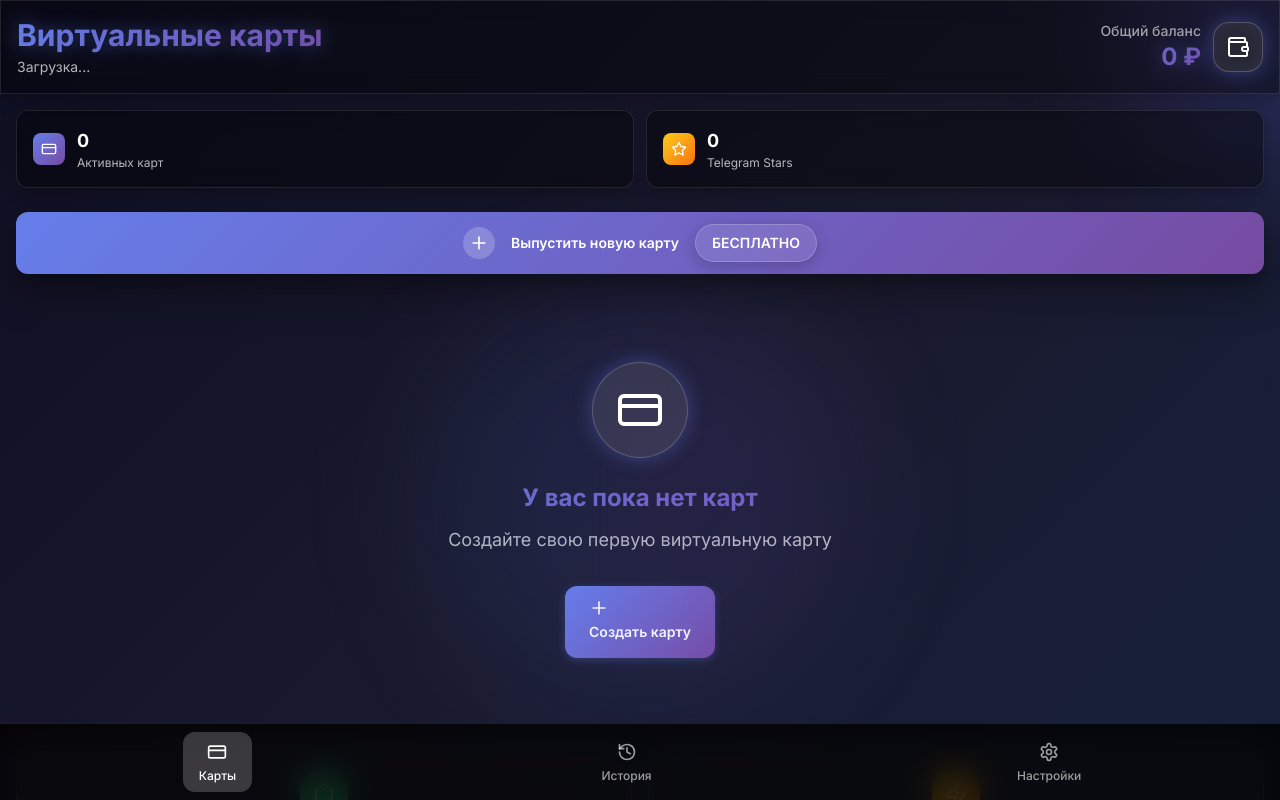
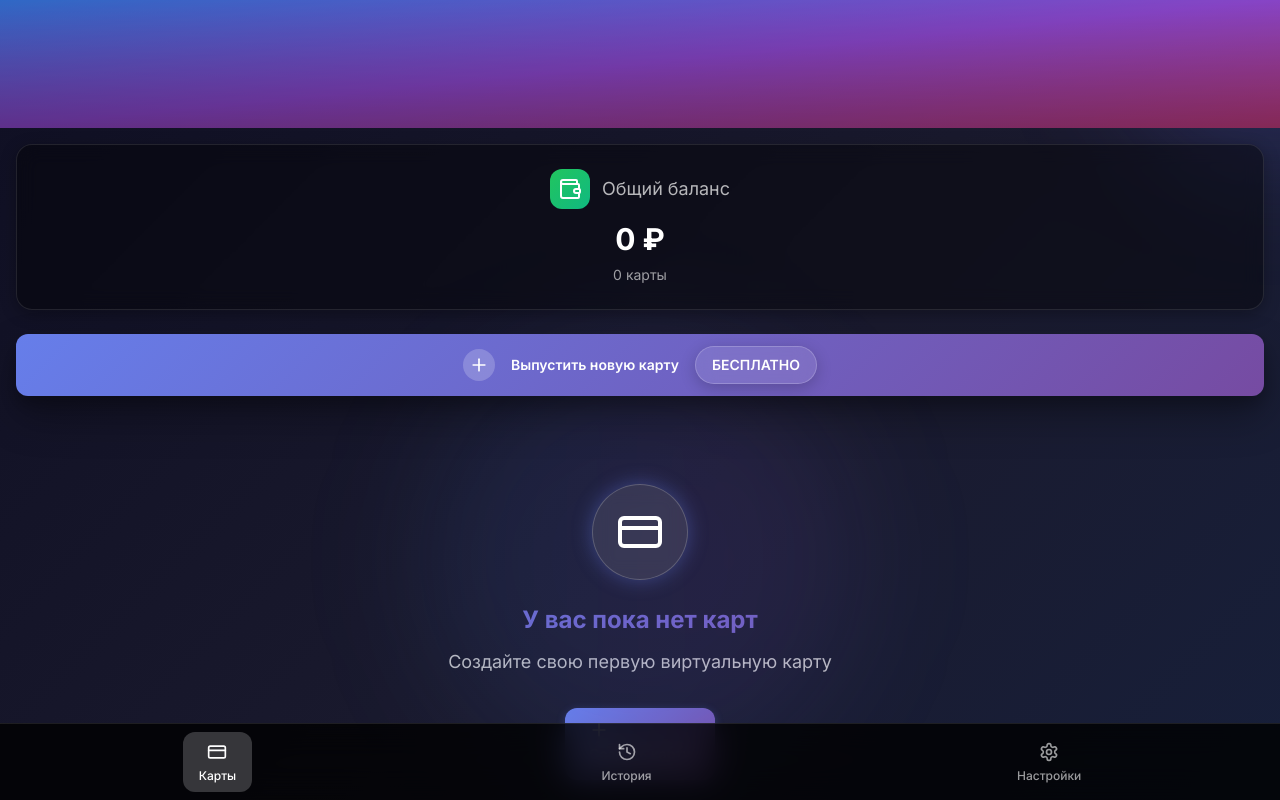
Before and after one commit to maximzayviy-pixel/tgwallet, a Next.js app: page / in a window 1280 px wide. Built offline with nearby package versions, Linux system fonts and the light colour scheme.

Commit message:
Add files via upload

```diff
--- a/src/app/globals.css
+++ b/src/app/globals.css
@@ -31,6 +31,20 @@ a {
   height: 100dvh;
   overflow: hidden;
   background: linear-gradient(135deg, #0f0f23 0%, #1a1a2e 50%, #16213e 100%);
+  -webkit-overflow-scrolling: touch;
+}
+
+/* Mobile scroll optimization */
+@media (max-width: 768px) {
+  .tg-viewport {
+    overflow-y: auto;
+    -webkit-overflow-scrolling: touch;
+  }
+
+  body {
+    -webkit-overflow-scrolling: touch;
+    overscroll-behavior: none;
+  }
 }
 
 /* Custom scrollbar */
--- a/src/app/page.tsx
+++ b/src/app/page.tsx
@@ -197,80 +197,40 @@ export default function Home() {
       </div>
 
       {/* Header */}
-      <div className="sticky top-0 z-10 glass-dark border-b border-white/10">
-        <div className="px-4 py-4">
-          <div className="flex items-center justify-between">
-            <div className="animate-fade-in-up">
-              <h1 className="text-3xl font-bold text-gradient text-glow">Виртуальные карты</h1>
-              <p className="text-white/70 text-sm mt-1">
-                {user ? `Привет, ${user.firstName}! 👋` : 'Загрузка...'}
-              </p>
-            </div>
-            <div className="flex items-center space-x-3 animate-slide-in-right">
-              <div className="text-right">
-                <div className="text-white/60 text-sm font-medium">Общий баланс</div>
-                <div className="text-2xl font-bold text-gradient text-glow">
-                  {totalBalance.toLocaleString('ru-RU')} ₽
-                </div>
-              </div>
-              <div className="p-3 glass rounded-2xl glow-blue">
-                <Wallet className="w-6 h-6 text-white" />
-              </div>
-            </div>
-          </div>
-        </div>
-
+      {/* Simple gradient header */}
+      <div className="h-32 bg-gradient-to-br from-blue-500 via-purple-500 to-pink-500 relative overflow-hidden">
+        <div className="absolute inset-0 bg-black/20"></div>
+        <div className="absolute inset-0 bg-gradient-to-t from-black/30 to-transparent"></div>
       </div>
 
       {/* Main Content */}
       <div className="px-4 py-4 pb-20">
-        <AnimatePresence mode="wait">
-          {activeTab === 'cards' && (
+        {/* Total Balance Card */}
+        <div className="mb-6">
           <motion.div
-              key="cards"
-              initial={{ opacity: 0, x: 20 }}
-              animate={{ opacity: 1, x: 0 }}
-              exit={{ opacity: 0, x: -20 }}
-              className="space-y-6"
-            >
-              {/* Stats Cards */}
-              <div className="grid grid-cols-2 gap-3 mb-6">
-                <motion.div
-                  className="glass-dark p-4 rounded-xl"
+            className="glass-dark p-6 rounded-2xl text-center"
             initial={{ opacity: 0, y: 20 }}
             animate={{ opacity: 1, y: 0 }}
             transition={{ delay: 0.1 }}
           >
-                  <div className="flex items-center space-x-3">
-                    <div className="w-8 h-8 gradient-accent rounded-lg flex items-center justify-center">
-                      <CreditCard className="w-4 h-4 text-white" />
+            <div className="flex items-center justify-center space-x-3 mb-3">
+              <div className="w-10 h-10 bg-gradient-to-br from-green-500 to-emerald-500 rounded-xl flex items-center justify-center">
+                <Wallet className="w-6 h-6 text-white" />
               </div>
-                    <div>
-                      <div className="text-lg font-bold text-white">{activeCards.length}</div>
-                      <div className="text-white/70 text-xs">Активных карт</div>
+              <div className="text-white/70 text-lg">Общий баланс</div>
             </div>
+            <div className="text-3xl font-bold text-white mb-2">
+              {totalBalance.toLocaleString('ru-RU')} ₽
             </div>
-                </motion.div>
-
-                <motion.div
-                  className="glass-dark p-4 rounded-xl"
-                  initial={{ opacity: 0, y: 20 }}
-                  animate={{ opacity: 1, y: 0 }}
-                  transition={{ delay: 0.2 }}
-                >
-                  <div className="flex items-center space-x-3">
-                    <div className="w-8 h-8 bg-gradient-to-br from-yellow-400 to-orange-500 rounded-lg flex items-center justify-center">
-                      <Star className="w-4 h-4 text-white" />
-                    </div>
-                    <div>
-                      <div className="text-lg font-bold text-white">
-                        {Math.ceil(totalBalance / 10)}
-                      </div>
-                      <div className="text-white/70 text-xs">Telegram Stars</div>
-                    </div>
+            <div className="text-white/60 text-sm">
+              {cards.length} {cards.length === 1 ? 'карта' : cards.length < 5 ? 'карты' : 'карт'}
             </div>
           </motion.div>
         </div>
+
+        <div className="space-y-6">
+          {activeTab === 'cards' && (
+            <div className="space-y-6">
 
               {/* Create Card Button */}
                   {cards.length < 3 ? (
@@ -405,17 +365,11 @@ export default function Home() {
                   <div className="text-white/70 text-sm">Выпуск за секунды</div>
                 </motion.div>
               </div>
-            </motion.div>
+            </div>
           )}
 
           {activeTab === 'history' && (
-            <motion.div
-              key="history"
-              initial={{ opacity: 0, x: 20 }}
-              animate={{ opacity: 1, x: 0 }}
-              exit={{ opacity: 0, x: -20 }}
-              className="space-y-4"
-            >
+            <div className="space-y-4">
               <div className="text-center py-12">
                 <History className="w-16 h-16 text-gray-400 mx-auto mb-4" />
                 <h3 className="text-xl font-bold text-white mb-2">История операций</h3>
@@ -423,17 +377,11 @@ export default function Home() {
                   Здесь будет отображаться история ваших операций
                 </p>
               </div>
-            </motion.div>
+            </div>
           )}
 
           {activeTab === 'settings' && (
-            <motion.div
-              key="settings"
-              initial={{ opacity: 0, x: 20 }}
-              animate={{ opacity: 1, x: 0 }}
-              exit={{ opacity: 0, x: -20 }}
-              className="space-y-4"
-            >
+            <div className="space-y-4">
               <div className="text-center py-12">
                 <Settings className="w-16 h-16 text-gray-400 mx-auto mb-4" />
                 <h3 className="text-xl font-bold text-white mb-2">Настройки</h3>
@@ -441,9 +389,9 @@ export default function Home() {
                   Здесь будут настройки приложения
                 </p>
               </div>
-            </motion.div>
+            </div>
           )}
-        </AnimatePresence>
+        </div>
       </div>
 
       {/* Modals */}
--- a/src/components/VirtualCard.tsx
+++ b/src/components/VirtualCard.tsx
@@ -93,7 +93,8 @@ const VirtualCard: React.FC<VirtualCardProps> = ({
               </div>
               <div className="text-white/70 text-sm font-medium">
                 {card.status === 'active' ? 'Активна' :
-                 card.status === 'blocked' ? 'Заблокирована' : 'Ожидает активации'}
+                 card.status === 'blocked' ? 'Заблокирована' :
+                 card.status === 'awaiting_activation' ? 'Ожидает активации' : 'Ожидает активации'}
               </div>
             </div>
           </div>
@@ -155,7 +156,22 @@ const VirtualCard: React.FC<VirtualCardProps> = ({
 
         {/* Card Actions */}
         {showDetails && (
-          <div className="mt-8 flex space-x-3 relative z-10">
+          <div className="mt-8 relative z-10">
+            {card.status === 'awaiting_activation' ? (
+              <div className="text-center">
+                <div className="text-white/70 text-sm mb-4">
+                  Карта создана! Проверьте Telegram для активации
+                </div>
+                <motion.button
+                  whileHover={{ scale: 1.05 }}
+                  whileTap={{ scale: 0.95 }}
+                  className="w-full bg-gradient-to-r from-green-500 to-emerald-500 hover:from-green-600 hover:to-emerald-600 text-white py-3 px-4 rounded-2xl transition-all duration-300 text-sm font-semibold"
+                >
+                  Активировать карту
+                </motion.button>
+              </div>
+            ) : (
+              <div className="flex space-x-3">
                 <motion.button
                   whileHover={{ scale: 1.05 }}
                   whileTap={{ scale: 0.95 }}
@@ -180,6 +196,8 @@ const VirtualCard: React.FC<VirtualCardProps> = ({
               </div>
             )}
           </div>
+        )}
+      </div>
     </motion.div>
   );
 };
--- a/src/types/index.ts
+++ b/src/types/index.ts
@@ -6,7 +6,7 @@ export interface Card {
   expiryDate: string;
   cvv: string;
   balance: number;
-  status: 'active' | 'blocked' | 'pending';
+  status: 'active' | 'blocked' | 'pending' | 'awaiting_activation';
   createdAt: Date;
   lastUsed?: Date;
 }
```
Lines whose indentation alone changed are shown as unchanged.
